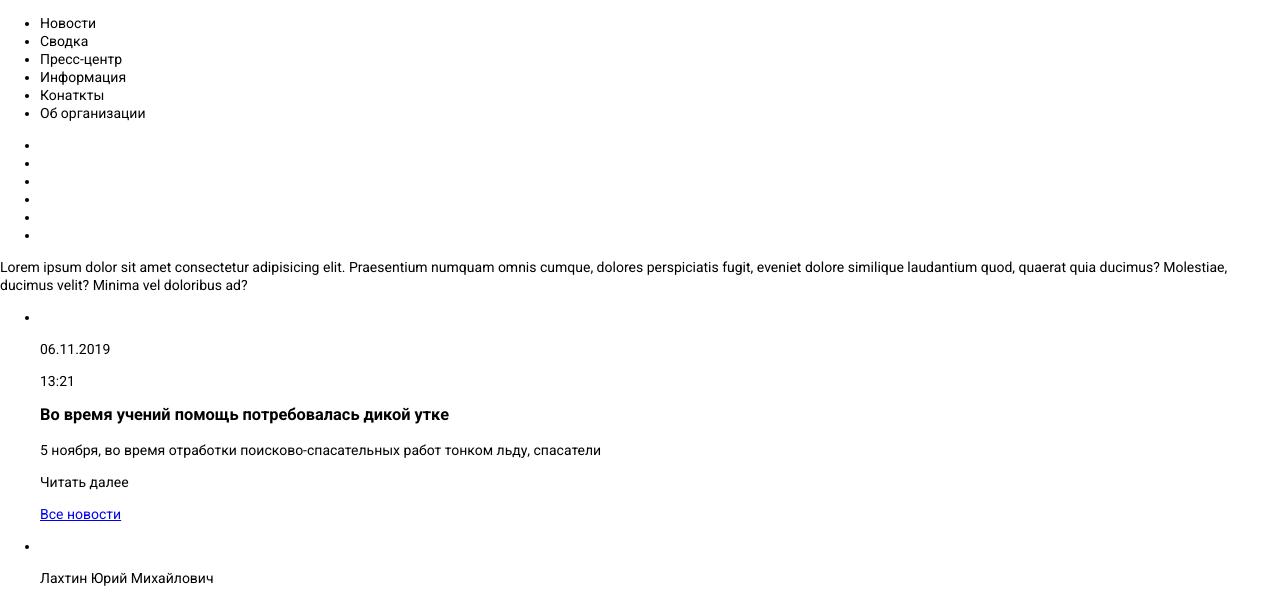
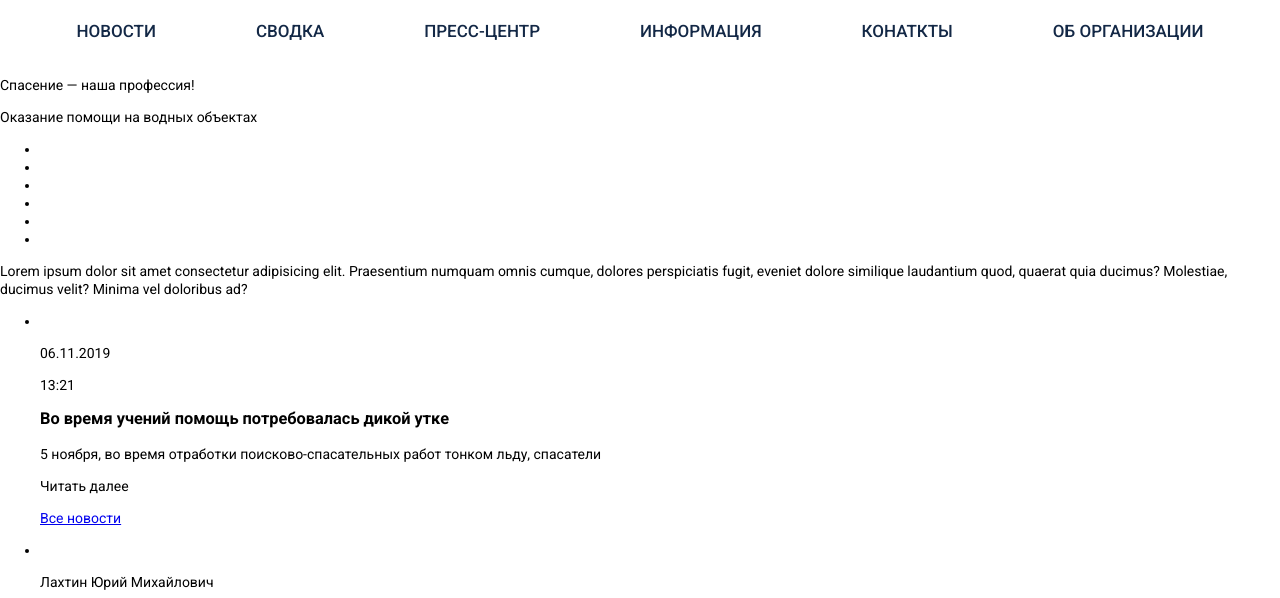
Before and after one commit to admegor/CGSS, a website: page project/index.html in a window 1280 px wide. Shown: the part 193-791 px from the top of the page. Drawn offline with Linux system fonts and the light colour scheme.

Commit message:
menu styling

```diff
--- a/project/index.html
+++ b/project/index.html
@@ -43,25 +43,38 @@
                     </div>
                 </div>
             </div>
-            <div class="header__middle"></div>
-            <div class="header__bottom"></div>
 
             <div class="header__middle">
-                <nav class="main-nav">
-                    <ul class="main-nav__list">
-                        <li class="main-nav__item">Новости</li>
-                        <li class="main-nav__item">Сводка</li>
-                        <li class="main-nav__item">Пресс-центр</li>
-                        <li class="main-nav__item">Информация</li>
-                        <li class="main-nav__item">Конаткты</li>
-                        <li class="main-nav__item">Об организации</li>
-                    </ul>
-                </nav>
+                <div class="header__middle-wrap">
+                    <nav class="main-nav">
+                        <ul class="main-nav__list">
+                            <li class="main-nav__item">
+                                <a class="main-nav__link" href="#">Новости</a>
+                            </li>
+                            <li class="main-nav__item">
+                                <a class="main-nav__link" href="#">Сводка</a>
+                            </li>
+                            <li class="main-nav__item">
+                                <a class="main-nav__link" href="#">Пресс-центр</a>
+                            </li>
+                            <li class="main-nav__item">
+                                <a class="main-nav__link" href="#">Информация</a>
+                            </li>
+                            <li class="main-nav__item">
+                                <a class="main-nav__link" href="#">Конаткты</a>
+                            </li>
+                            <li class="main-nav__item">
+                                <a class="main-nav__link" href="#">об организации</a>
+                            </li>
+                        </ul>
+                    </nav>
+                </div>
             </div>
 
             <div class="slider">
-                <p class="slider__title"></p>
-                <p class="slider__sub-title"></p>
+                <p class="slider__title">Спасение
+                    — наша профессия!</p>
+                <p class="slider__sub-title">Оказание помощи на водных объектах</p>
                 <div class="slider__pagination pagination">
                     <ul>
                         <li class="pagination__item"></li>
--- a/project/sass/blocks/header.scss
+++ b/project/sass/blocks/header.scss
@@ -32,4 +32,9 @@
     &__info {
         margin-right: 150px;
     }
+
+    &__middle-wrap {
+        max-width: 1440px;
+        margin: 0 auto;
+    }
 }
--- /dev/null
+++ b/project/sass/blocks/main-nav.scss
@@ -0,0 +1,30 @@
+.main-nav {
+    &__list {
+        margin: 0;
+        padding: 0;
+        justify-content: center;
+        list-style: none;
+        display: flex;
+        align-items: center;
+    }
+
+    &__item {
+        display: flex;
+        align-items: center;
+    }
+
+    &__link {
+        padding: 19px 50px;
+        text-decoration: none;
+        color: $deepblue;
+        text-transform: uppercase;
+        font-weight: 500;
+        font-size: 17px;
+        line-height: 24px;
+    }
+
+    &__link:hover {
+        background-color: $kleinblue;
+        color: $white;
+    }
+}
--- a/project/sass/style.scss
+++ b/project/sass/style.scss
@@ -5,3 +5,4 @@
 @import 'blocks/info.scss';
 @import 'blocks/search-form.scss';
 @import 'blocks/lang-switch.scss';
+@import 'blocks/main-nav.scss';
--- a/project/sass/variables.scss
+++ b/project/sass/variables.scss
@@ -1,2 +1,3 @@
 $white: #ffffff;
 $deepblue: #132846;
+$kleinblue: #156DAB;
```
Also changed, not shown: project/css/style.css, 1 other file.
